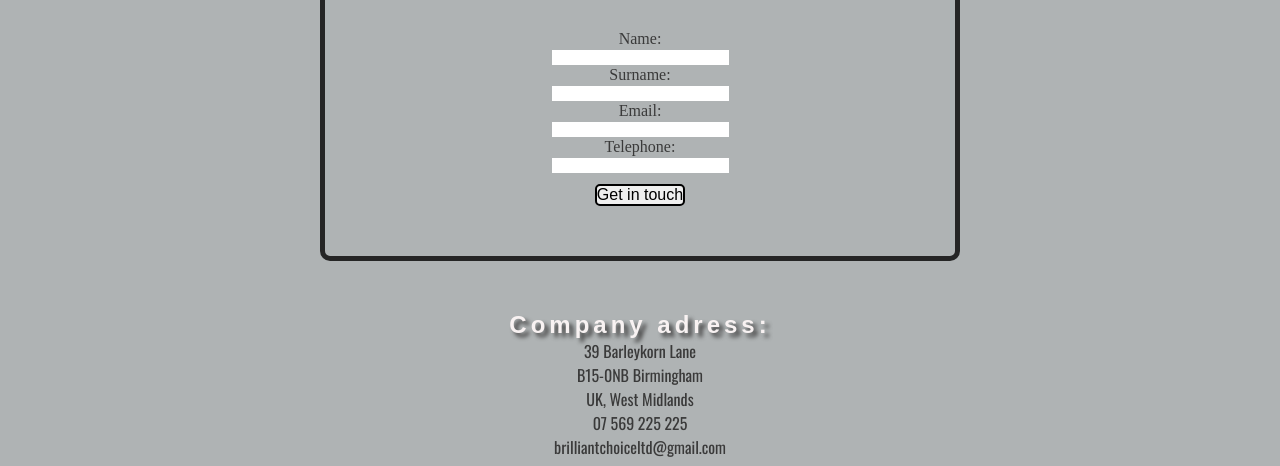
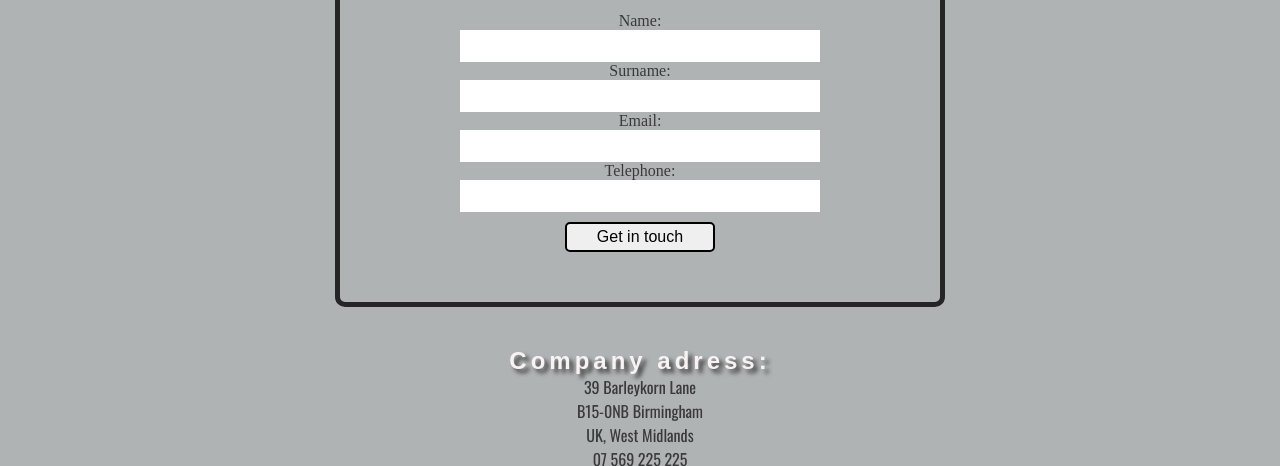
Before and after one commit to SuperBejot/Brilliant-Choice-Ltd, a plain HTML site: page contact_us.html in a window 1280 px wide. Shown: the part 209-675 px from the top of the page. Drawn offline with nearby package versions, Linux system fonts and the light colour scheme; a web font is replaced by a local one.

Commit message:
add style to some elements

```diff
--- a/assets/css/style.css
+++ b/assets/css/style.css
@@ -13,6 +13,7 @@ body {
     max-width: 2000px;
     margin-left: auto;
     margin-right: auto;
+    padding: 0 5% 0 5%;
 }
 
 h1, h2 {
@@ -130,6 +131,8 @@ p {
     border: 5px solid black;
     border-radius: 15px;
     margin-top: 20px;
+    max-height: 90vh;
+    object-fit: cover;
 }
 
 
@@ -142,20 +145,31 @@ p {
     text-align: center;
     border: 5px solid #252525;
     border-radius: 10px;
-    margin: 50px 25% 50px 25%;
+    max-width: 600px;
+    margin-left: auto;
+    margin-right: auto;
+    margin-top: 145px;
 }
 
 form {
     display: block;
-    max-width: 200px;
-
+    max-width: 400px;
     margin-left: auto;
     margin-right: auto;
     margin-top: 15px;
 }
 
+input {
+    padding: 8px;
+    font-size: 0.9rem;
+    width: 90%;
+    box-sizing: border-box;
+
+}
+
 #adress {
     text-align: center;
+    margin-top: 40px;
 }
 
 #button {
@@ -164,6 +178,8 @@ form {
     font-size: 100%;
     border-radius: 5px;
     border: 2px solid black;
+    height: 30px;
+    width: 150px;
 }
 
 #button:hover {
```
Also changed, not shown: contact_us.html (+1 -1 lines), 1 other file.
